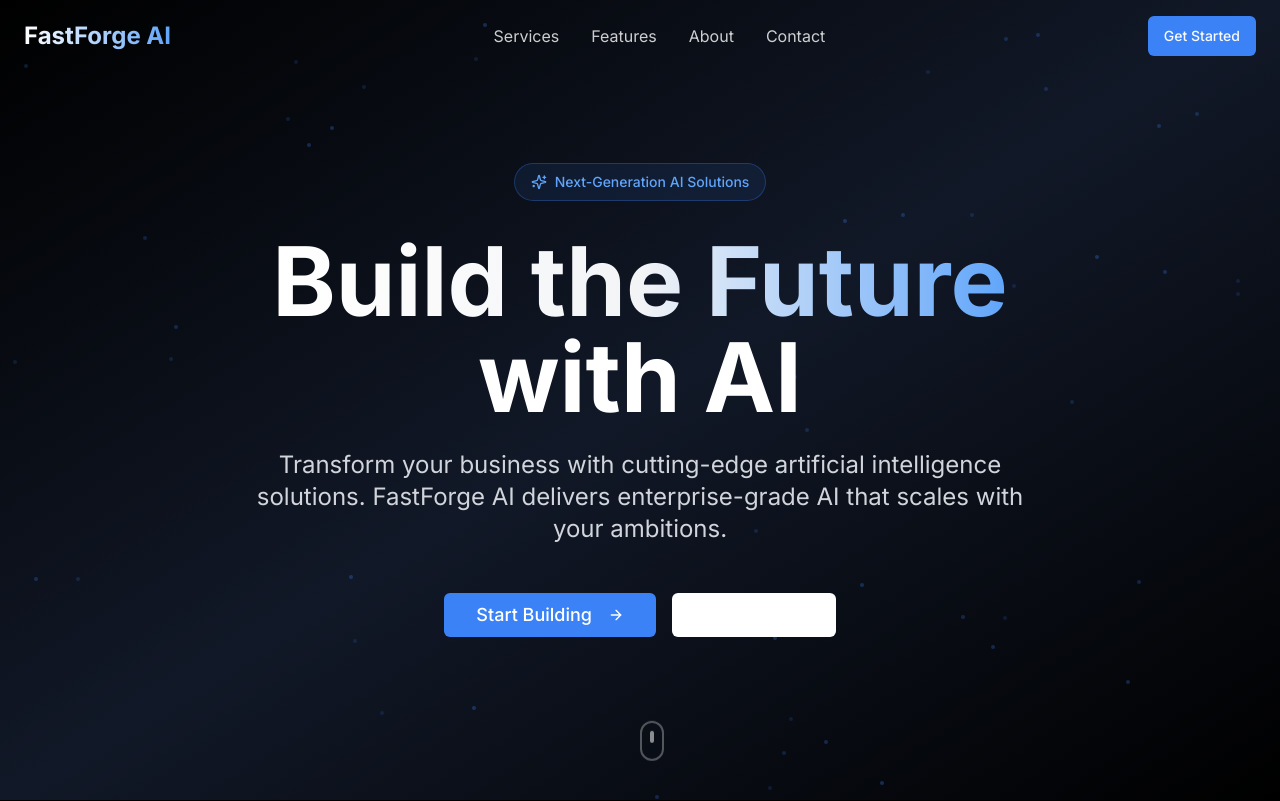
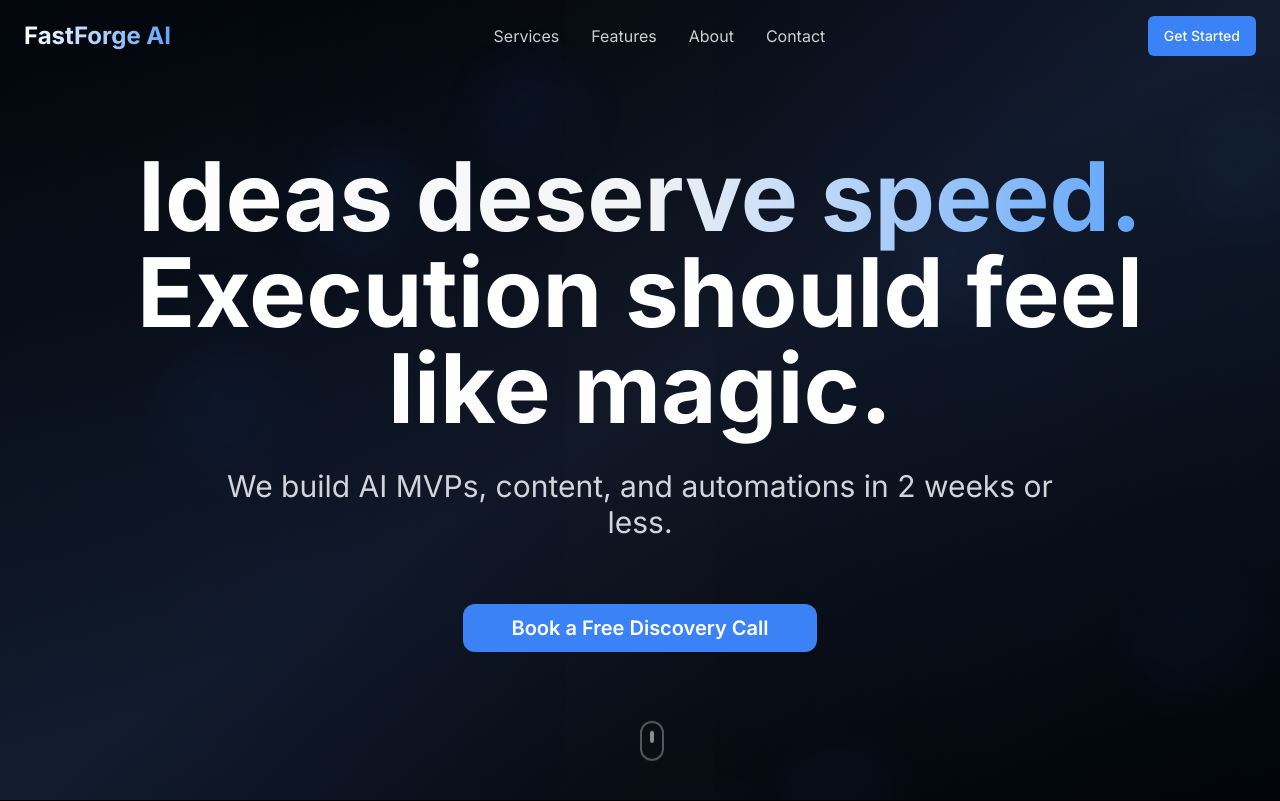
Before and after one commit to abdullah20mph/forge-kinetic-web, a React (Vite) app: page / in a window 1280 px wide. Shown: the top 801 px of the page. Built offline with nearby package versions, Linux system fonts and the light colour scheme.

Commit message:
feat: Implement hero section
Adds a bold hero section with headline, subheadline, CTA, animated background, and fade-up animations.

```diff
--- a/src/components/Hero.tsx
+++ b/src/components/Hero.tsx
@@ -1,7 +1,6 @@
 
 import React, { useEffect, useRef } from 'react';
 import { Button } from '@/components/ui/button';
-import { ArrowRight, Sparkles } from 'lucide-react';
 
 export const Hero = () => {
   const heroRef = useRef<HTMLDivElement>(null);
@@ -11,7 +10,7 @@ export const Hero = () => {
       (entries) => {
         entries.forEach((entry) => {
           if (entry.isIntersecting) {
-            entry.target.classList.add('animate-fade-in');
+            entry.target.classList.add('animate-fade-up');
           }
         });
       },
@@ -26,18 +25,21 @@ export const Hero = () => {
 
   return (
     <section ref={heroRef} className="relative min-h-screen flex items-center justify-center px-6 overflow-hidden">
-      {/* Animated Background */}
+      {/* Animated Background with Soft Gradient */}
       <div className="absolute inset-0 bg-gradient-to-br from-black via-gray-900 to-black">
+        <div className="absolute inset-0 bg-gradient-to-r from-blue-500/5 via-transparent to-blue-500/5 animate-pulse"></div>
+
+        {/* Floating Shapes */}
         <div className="absolute inset-0">
-          {[...Array(50)].map((_, i) => (
+          {[...Array(8)].map((_, i) => (
             <div
               key={i}
-              className="absolute w-1 h-1 bg-blue-500/30 rounded-full animate-pulse"
+              className="absolute w-32 h-32 bg-gradient-to-br from-blue-500/10 to-transparent rounded-full blur-xl animate-pulse"
               style={{
                 left: `${Math.random() * 100}%`,
                 top: `${Math.random() * 100}%`,
-                animationDelay: `${Math.random() * 3}s`,
-                animationDuration: `${2 + Math.random() * 3}s`,
+                animationDelay: `${Math.random() * 4}s`,
+                animationDuration: `${4 + Math.random() * 4}s`,
               }}
             />
           ))}
@@ -45,41 +47,30 @@ export const Hero = () => {
       </div>
 
       {/* Main Content */}
-      <div className="relative z-10 text-center max-w-5xl mx-auto">
-        <div className="animate-on-scroll opacity-0 translate-y-8 transition-all duration-1000">
-          <div className="inline-flex items-center px-4 py-2 rounded-full border border-blue-500/30 bg-blue-500/10 mb-8">
-            <Sparkles className="w-4 h-4 mr-2 text-blue-400" />
-            <span className="text-blue-400 text-sm font-medium">Next-Generation AI Solutions</span>
-          </div>
-        </div>
-
-        <h1 className="animate-on-scroll opacity-0 translate-y-8 transition-all duration-1000 delay-200 text-6xl md:text-8xl font-bold mb-6 leading-tight">
+      <div className="relative z-10 text-center max-w-6xl mx-auto">
+        {/* Headline */}
+        <h1 className="animate-on-scroll opacity-0 translate-y-8 transition-all duration-1000 text-6xl md:text-8xl font-bold mb-8 leading-tight">
           <span className="bg-gradient-to-r from-white via-gray-100 to-blue-400 bg-clip-text text-transparent">
-            Build the Future
+            Ideas deserve speed.
           </span>
           <br />
-          <span className="text-white">with AI</span>
+          <span className="text-white">
+            Execution should feel like magic.
+          </span>
         </h1>
 
-        <p className="animate-on-scroll opacity-0 translate-y-8 transition-all duration-1000 delay-400 text-xl md:text-2xl text-gray-300 mb-12 max-w-3xl mx-auto leading-relaxed">
-          Transform your business with cutting-edge artificial intelligence solutions.
-          FastForge AI delivers enterprise-grade AI that scales with your ambitions.
+        {/* Subheadline */}
+        <p className="animate-on-scroll opacity-0 translate-y-8 transition-all duration-1000 delay-200 text-2xl md:text-3xl text-gray-300 mb-16 max-w-4xl mx-auto leading-relaxed">
+          We build AI MVPs, content, and automations in 2 weeks or less.
         </p>
 
-        <div className="animate-on-scroll opacity-0 translate-y-8 transition-all duration-1000 delay-600 flex flex-col sm:flex-row gap-4 justify-center items-center">
+        {/* CTA Button */}
+        <div className="animate-on-scroll opacity-0 translate-y-8 transition-all duration-1000 delay-400">
           <Button
             size="lg"
-            className="bg-blue-500 hover:bg-blue-600 text-white px-8 py-4 text-lg font-medium transition-all duration-300 hover:scale-105 hover:shadow-lg hover:shadow-blue-500/25 group"
+            className="bg-blue-500 hover:bg-blue-600 text-white px-12 py-6 text-xl font-semibold transition-all duration-300 hover:scale-110 hover:shadow-2xl hover:shadow-blue-500/30 rounded-xl"
           >
-            Start Building
-            <ArrowRight className="ml-2 w-5 h-5 transition-transform duration-300 group-hover:translate-x-1" />
-          </Button>
-          <Button
-            variant="outline"
-            size="lg"
-            className="border-white/30 text-white hover:bg-white/10 px-8 py-4 text-lg font-medium transition-all duration-300 hover:scale-105"
-          >
-            View Demo
+            Book a Free Discovery Call
           </Button>
         </div>
       </div>
--- a/tailwind.config.ts
+++ b/tailwind.config.ts
@@ -99,6 +99,16 @@ export default {
 						transform: 'translateY(0)'
 					}
 				},
+				'fade-up': {
+					'0%': {
+						opacity: '0',
+						transform: 'translateY(30px)'
+					},
+					'100%': {
+						opacity: '1',
+						transform: 'translateY(0)'
+					}
+				},
 				'slide-up': {
 					'0%': {
 						opacity: '0',
@@ -124,6 +134,7 @@ export default {
 				'accordion-down': 'accordion-down 0.2s ease-out',
 				'accordion-up': 'accordion-up 0.2s ease-out',
 				'fade-in': 'fade-in 0.8s ease-out forwards',
+				'fade-up': 'fade-up 0.8s ease-out forwards',
 				'slide-up': 'slide-up 0.6s ease-out forwards',
 				'scale-in': 'scale-in 0.4s ease-out forwards'
 			}
```
